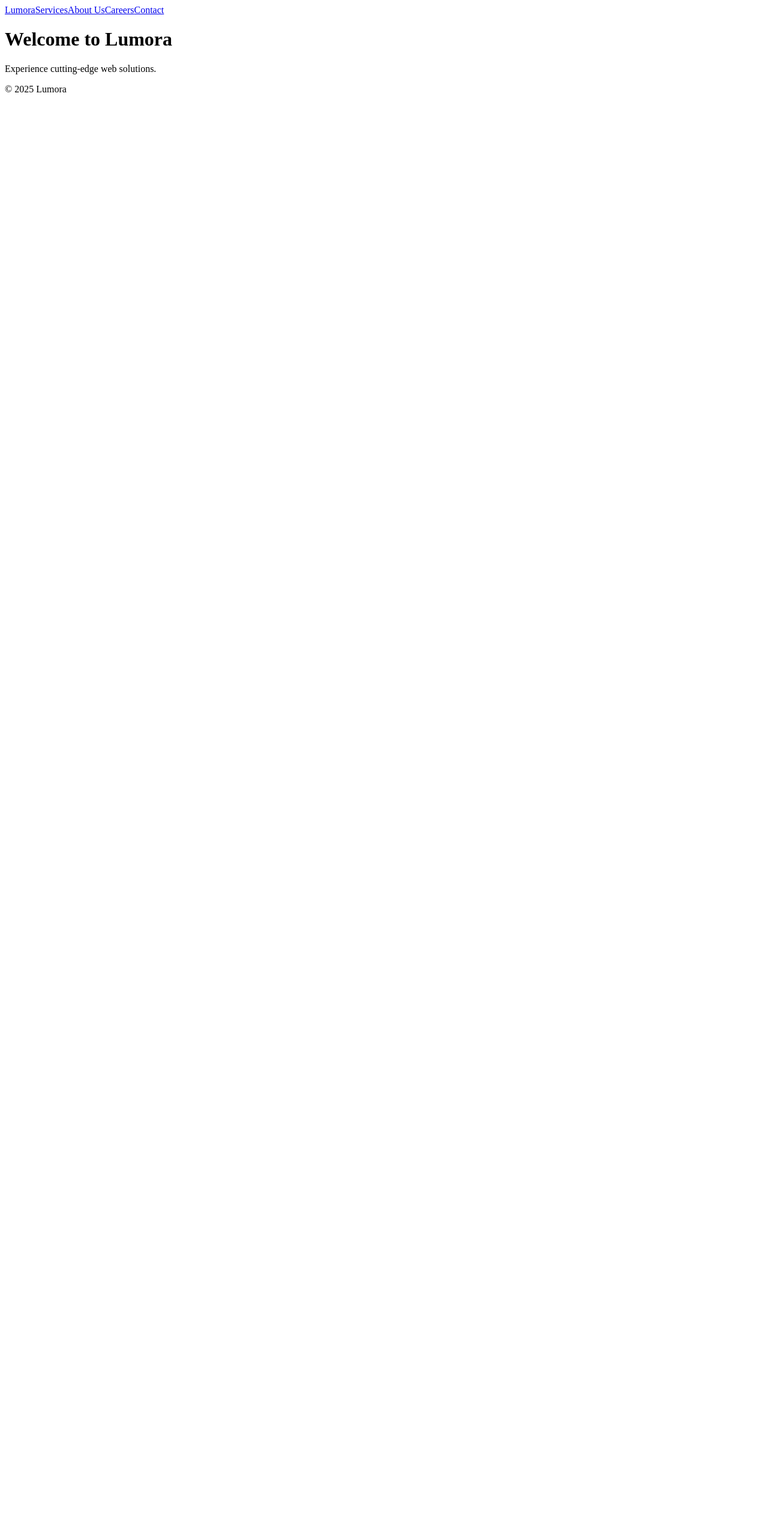
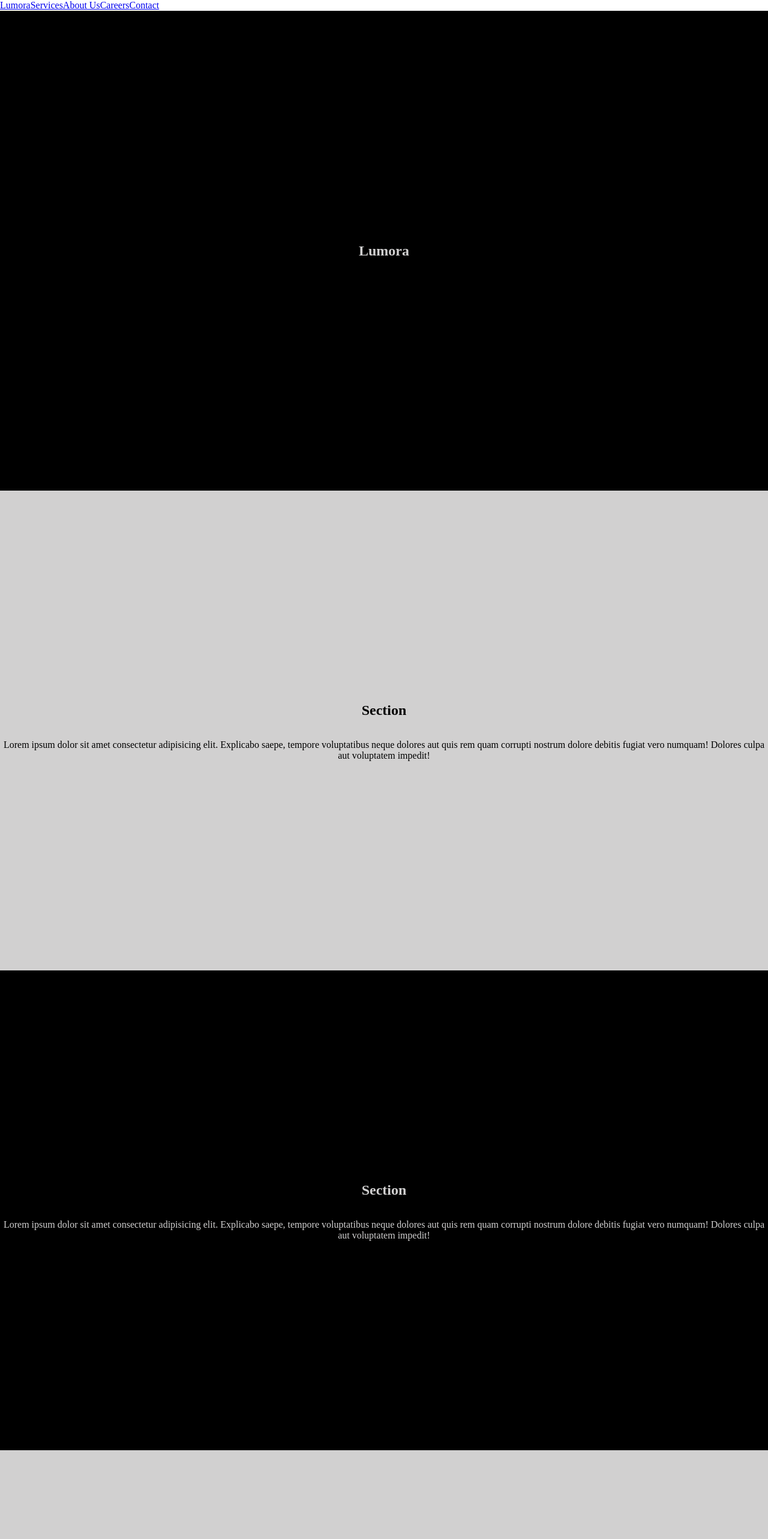
Before and after one commit to kevinsctfries/Lumora, a Next.js app: page / in a window 1280 px wide. Shown: the top 2566 px of the page at 60% size. Before the commit the page ends 800 px from the top, so only its background shows below. Built offline with nearby package versions, Linux system fonts and the light colour scheme.

Commit message:
Update styling and add sections to home page

```diff
--- a/src/app/globals.scss
+++ b/src/app/globals.scss
@@ -4,3 +4,8 @@
   --secondary: #988686;
   --muted: #5c4e4e;
 }
+
+body {
+  margin: 0;
+  padding: 0;
+}
--- a/src/app/page.module.scss
+++ b/src/app/page.module.scss
@@ -0,0 +1,37 @@
+.page {
+    display: flex;
+    flex-direction: column;
+    min-height: 100vh;
+
+    .sectionHero {
+        background: var(--background);
+        color: var(--foreground);
+        min-height: 100vh;
+        width: 100vw;
+        display: flex;
+        flex-direction: column;
+        justify-content: center;
+        align-items: center;
+        text-align: center;
+    }
+
+    .sectionContent {
+        min-height: 100vh;
+        width: 100vw;
+        display: flex;
+        flex-direction: column;
+        justify-content: center;
+        align-items: center;
+        text-align: center;
+    }
+
+    .sectionContent:nth-child(odd) {
+        background: var(--background);
+        color: var(--foreground);
+    }
+
+    .sectionContent:nth-child(even) {
+        background: var(--foreground);
+        color: var(--background);
+    }
+}
--- a/src/app/page.tsx
+++ b/src/app/page.tsx
@@ -1,12 +1,46 @@
 import Image from "next/image";
 import styles from "./page.module.scss";
+
+export const metadata = {
+  title: "Home | Lumora",
+  description: "Welcome to Lumora, your partner in digital excellence.",
+};
 
 export default function Home() {
   return (
     <div className={styles.page}>
       <main className={styles.main}>
-        <h1>Welcome to Lumora</h1>
-        <p>Experience cutting-edge web solutions.</p>
+        <section className={styles.sectionHero}>
+          <h1>Lumora</h1>
+          {/* Design logo section here */}
+        </section>
+        <section className={styles.sectionContent}>
+          <h2>Section</h2>
+          <p>
+            Lorem ipsum dolor sit amet consectetur adipisicing elit. Explicabo
+            saepe, tempore voluptatibus neque dolores aut quis rem quam corrupti
+            nostrum dolore debitis fugiat vero numquam! Dolores culpa aut
+            voluptatem impedit!
+          </p>
+        </section>
+        <section className={styles.sectionContent}>
+          <h2>Section</h2>
+          <p>
+            Lorem ipsum dolor sit amet consectetur adipisicing elit. Explicabo
+            saepe, tempore voluptatibus neque dolores aut quis rem quam corrupti
+            nostrum dolore debitis fugiat vero numquam! Dolores culpa aut
+            voluptatem impedit!
+          </p>
+        </section>
+        <section className={styles.sectionContent}>
+          <h2>Section</h2>
+          <p>
+            Lorem ipsum dolor sit amet consectetur adipisicing elit. Explicabo
+            saepe, tempore voluptatibus neque dolores aut quis rem quam corrupti
+            nostrum dolore debitis fugiat vero numquam! Dolores culpa aut
+            voluptatem impedit!
+          </p>
+        </section>
       </main>
     </div>
   );
```
